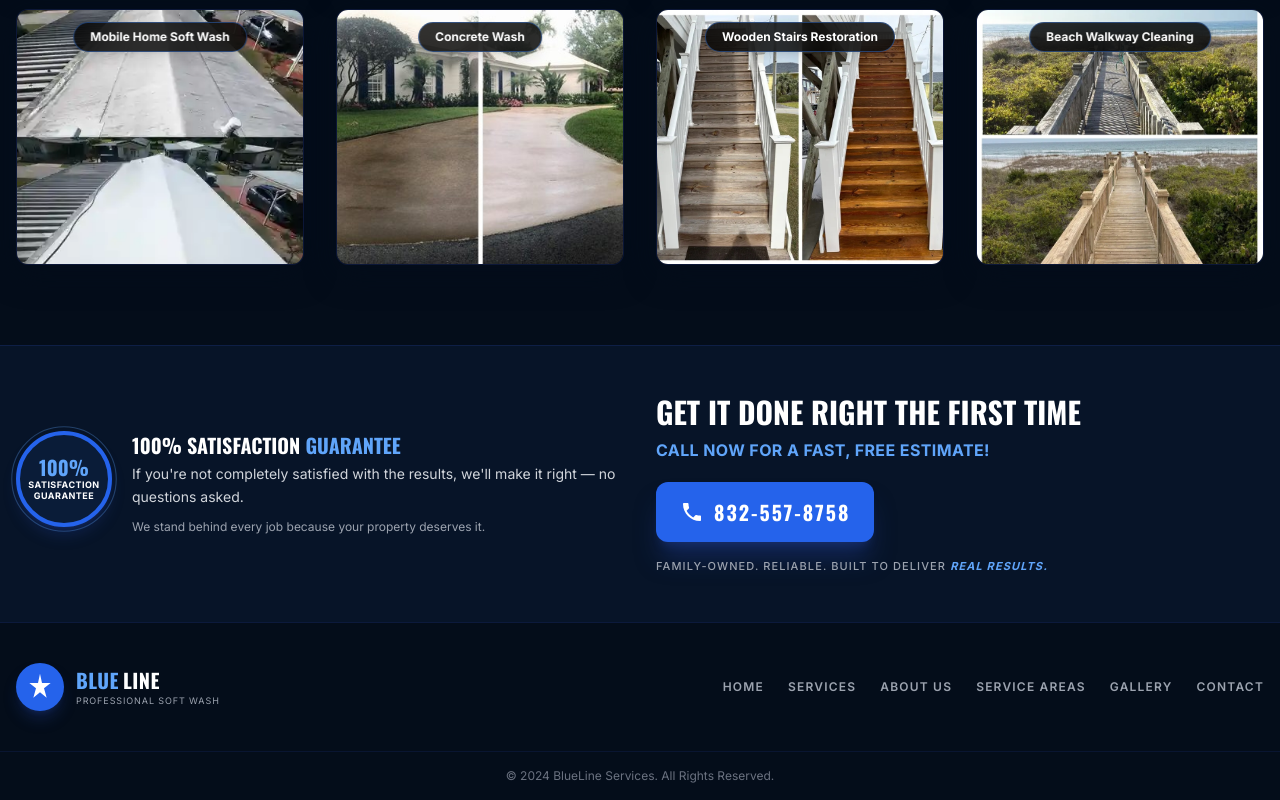
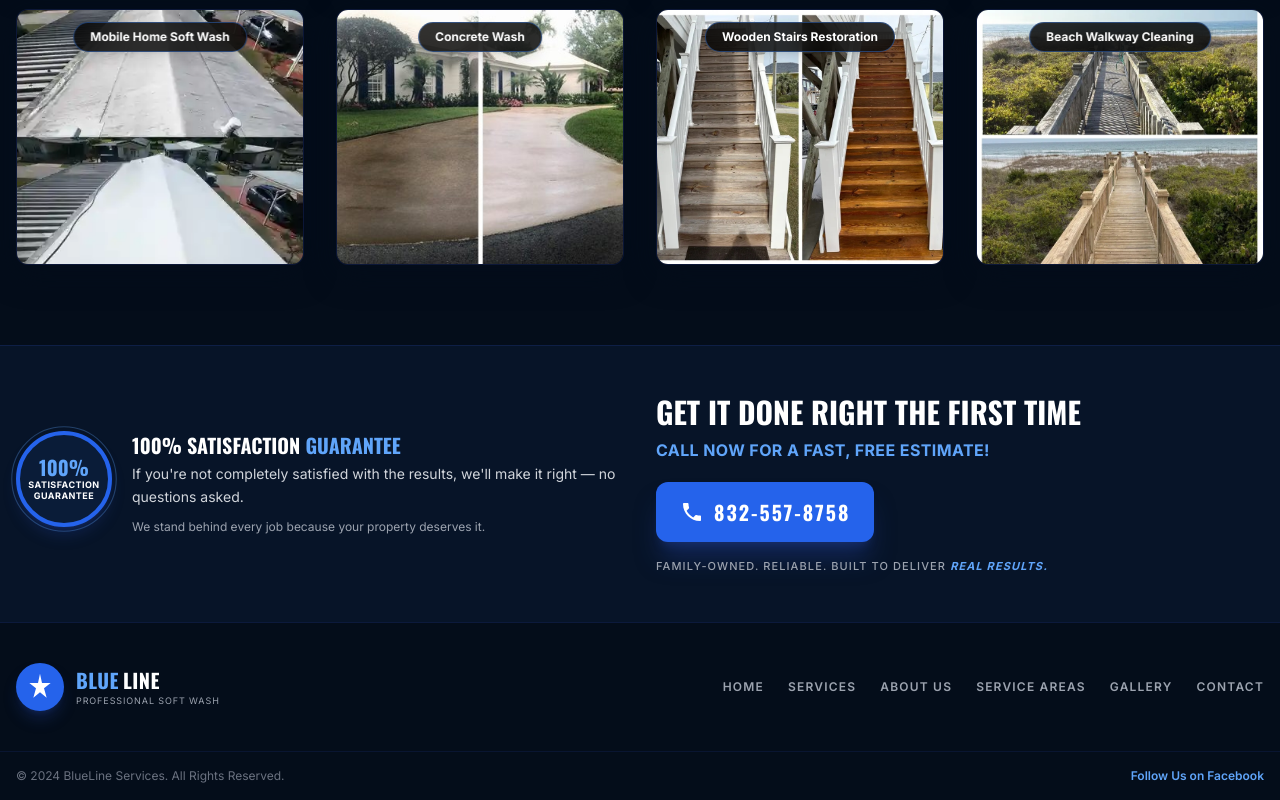
Before and after one commit to JDFerguson1989/blueline-services, a Next.js app: page / in a window 1280 px wide. Shown: the part 4024-4824 px from the top of the page. Built offline with nearby package versions, Linux system fonts and the light colour scheme.

Commit message:
Add Facebook footer link

```diff
--- a/components/Footer.tsx
+++ b/components/Footer.tsx
@@ -1,10 +1,10 @@
 const NAV_LINKS = [
-  { href: '#home', label: 'HOME' },
-  { href: '#services', label: 'SERVICES' },
-  { href: '#about', label: 'ABOUT US' },
-  { href: '#areas', label: 'SERVICE AREAS' },
-  { href: '#gallery', label: 'GALLERY' },
-  { href: '#contact', label: 'CONTACT' },
+  { href: "#home", label: "HOME" },
+  { href: "#services", label: "SERVICES" },
+  { href: "#about", label: "ABOUT US" },
+  { href: "#areas", label: "SERVICE AREAS" },
+  { href: "#gallery", label: "GALLERY" },
+  { href: "#contact", label: "CONTACT" },
 ];
 
 export default function Footer() {
@@ -46,10 +46,18 @@ export default function Footer() {
 
       {/* Copyright bar */}
       <div className="py-4 border-t border-blue-900/20">
-        <div className="max-w-7xl mx-auto px-4 text-center">
+        <div className="max-w-7xl mx-auto px-4 flex flex-col sm:flex-row items-center justify-between gap-2">
           <p className="text-gray-500 text-xs">
-            © 2024 BlueLine Services. All Rights Reserved.
+            &copy; 2024 BlueLine Services. All Rights Reserved.
           </p>
+          <a
+            href="https://www.facebook.com/profile.php?id=61589064537386"
+            target="_blank"
+            rel="noopener noreferrer"
+            className="text-xs text-blue-400 hover:text-white transition-colors font-semibold"
+          >
+            Follow Us on Facebook
+          </a>
         </div>
       </div>
     </footer>
```
